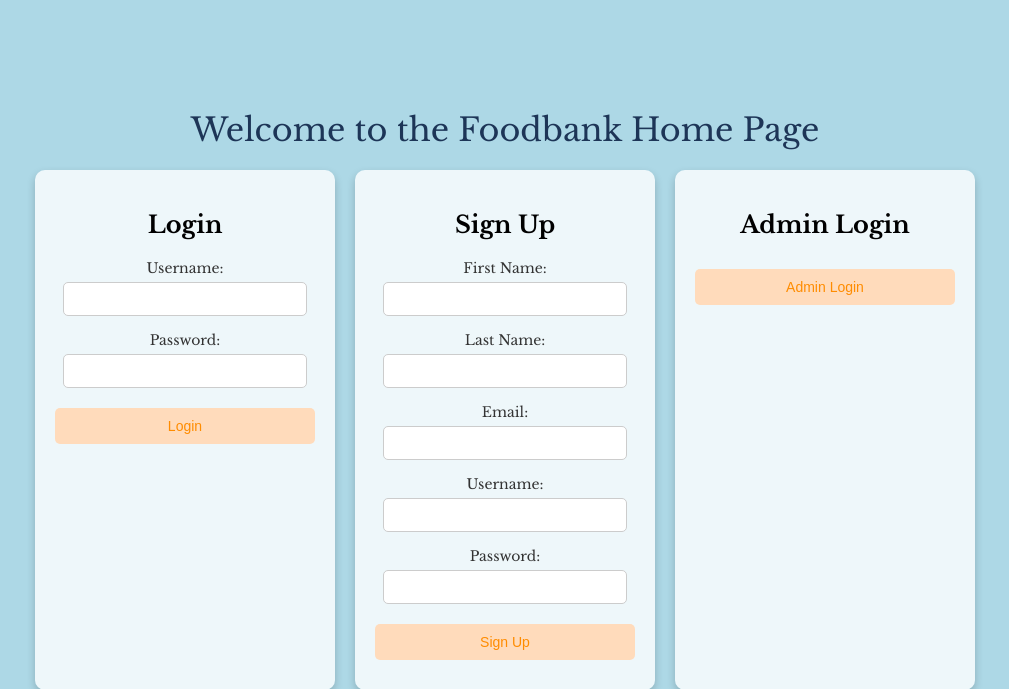
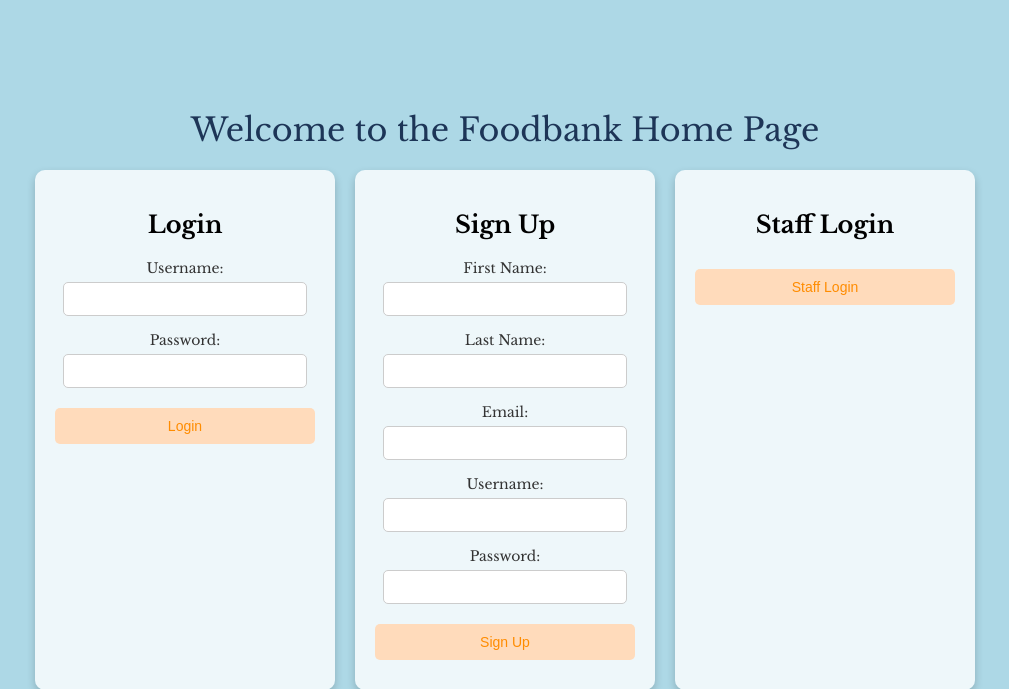
Before and after one commit to maxkooz/foodbank, a Django app: page / in a window 1280 px wide. Shown: the top 689 px of the page, without its empty margins (135-1144 px from the left). Run offline with Django 4.2, Linux system fonts and the light colour scheme.

Commit message:
renamed admin to staff to better reflect actual distinction

```diff
--- a/foodbank/templates/home.html
+++ b/foodbank/templates/home.html
@@ -108,9 +108,9 @@
     </div>
 
     <div class="form-box">
-    <h2>Admin Login</h2>
-    <form method="get" action="{% url 'foodbank:admin_login' %}">
-        <button type="submit">Admin Login</button>
+    <h2>Staff Login</h2>
+    <form method="get" action="{% url 'foodbank:staff_login' %}">
+        <button type="submit">Staff Login</button>
     </form>
 </div>
 
--- a/foodbank/templates/admin_login.html
+++ b/foodbank/templates/staff_login.html
@@ -24,7 +24,7 @@
 
         <div class="form-box">
             <h2>Create Admin User</h2>
-            <form method="post" action="{% url 'foodbank:admin_sign_up' %}">
+            <form method="post" action="{% url 'foodbank:staff_sign_up' %}">
                 {% csrf_token %}
                 <label for="first_name">First Name:</label>
                 <input type="text" id="first_name" name="first_name">
--- a/foodbank/urls.py
+++ b/foodbank/urls.py
@@ -6,8 +6,8 @@ app_name = 'foodbank'
 urlpatterns = [
     path('', views.home_view, name='home'),
     path('sign_up/', views.sign_up_view, name='sign_up'),
-    path('admin_sign_up/', views.admin_sign_up, name='admin_sign_up'),
-    path('admin_login/', views.admin_login_view, name='admin_login'),
+    path('staff_sign_up/', views.staff_sign_up, name='staff_sign_up'),
+    path('staff_login/', views.staff_login_view, name='staff_login'),
     path('login/', views.login_view, name='login'),
     path('logout/', views.logout_view, name='logout'),
     path('main_page/', views.main_page_view, name='main_page'),
--- a/foodbank/views.py
+++ b/foodbank/views.py
@@ -15,7 +15,7 @@ import re
 from datetime import datetime, timedelta
 from collections import namedtuple
 
-def admin_login_view(request):
+def staff_login_view(request):
     if request.method == 'POST':
         username = request.POST.get('username')
         password = request.POST.get('password')
@@ -25,18 +25,18 @@ def admin_login_view(request):
             return redirect('foodbank:main_page')
         else:
             error_msg = 'Invalid credentials. Please try again.'
-            return render(request, 'admin_login.html', {'error_msg': error_msg})
-    return render(request, 'admin_login.html')
+            return render(request, 'staff_login.html', {'error_msg': error_msg})
+    return render(request, 'staff_login.html')
 
-def admin_sign_up(request):
+def staff_sign_up(request):
     username = request.POST.get("username")
     password = request.POST.get("password")
     first_name = request.POST.get("first_name")
     last_name = request.POST.get("last_name")
     email = request.POST.get("email")
-    admin_key = request.POST.get("admin_key")
+    staff_key = request.POST.get("staff_key")
 
-    if admin_key == "MakeMeAdmin":
+    if staff_key == "MakeMeStaff": # very primitive security lol
         user = User.objects.create_user(username, email=email, password=password)
         user.first_name = first_name
         user.last_name = last_name
@@ -48,7 +48,7 @@ def admin_sign_up(request):
         return redirect(reverse('foodbank:main_page'))
     else:
         error_msg = "Incorrect Admin Key."
-        return redirect(reverse('foodbank:admin_login')+'?error_msg='+error_msg)
+        return redirect(reverse('foodbank:staff_login')+'?error_msg='+error_msg)
 
 def home_view(request):
     error_msg = request.GET.get('error_msg')
```
